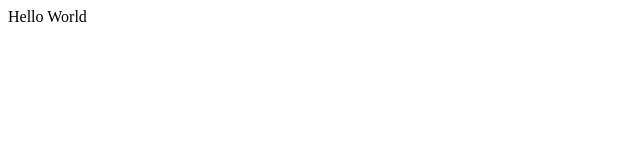
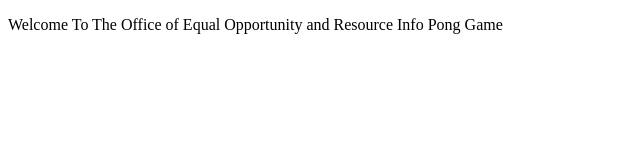
Before and after one commit to danhn2/Info-Pong-Game, a plain HTML site: page index.html in a window 1280 px wide. Shown: the whole page, without its empty margins (0-640 px from the left). Drawn offline with Linux system fonts and the light colour scheme.

Commit message:
Update index.html

```diff
--- a/index.html
+++ b/index.html
@@ -1,10 +1,17 @@
 <!DOCTYPE html>
 
 <html>
-<body>
-Hello World
-</body>
+
+  <head>
+    <title> Info Pong Game </title>
+  </head>
+
+  <body>
+
+    <p>Welcome To The Office of Equal Opportunity and Resource Info Pong Game </p>
+
+  </body>
 
 
 
-</html?
+</html>
```
